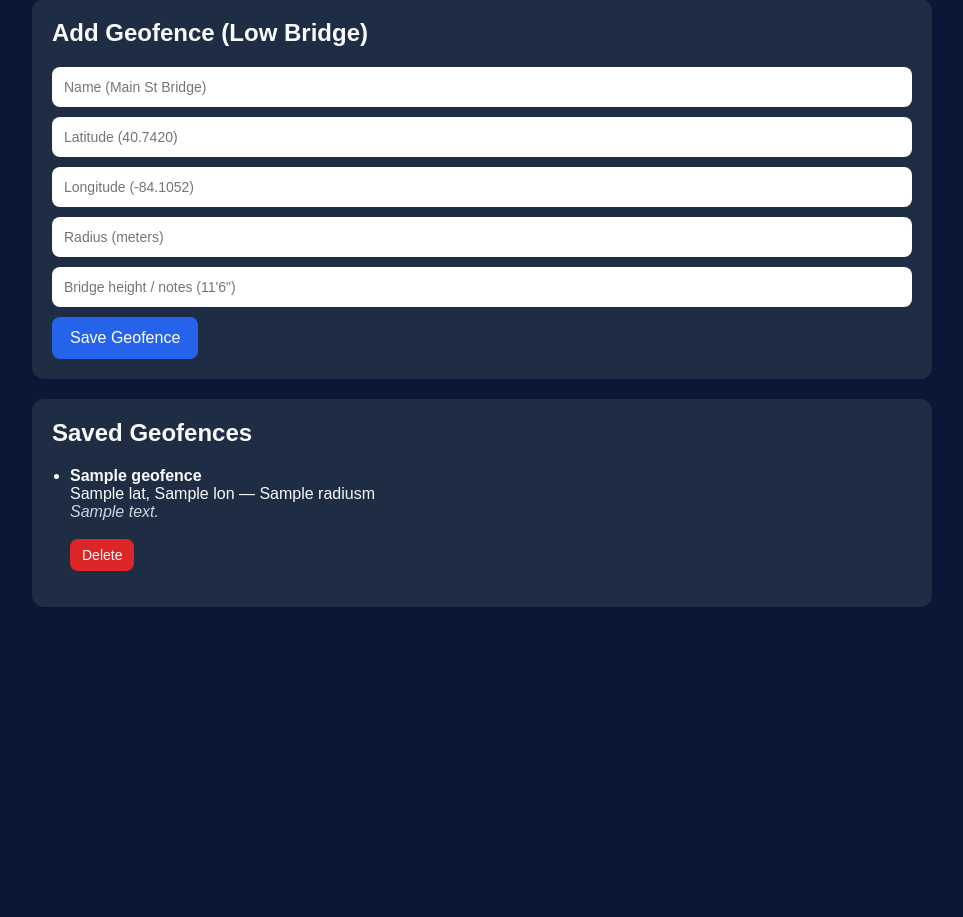
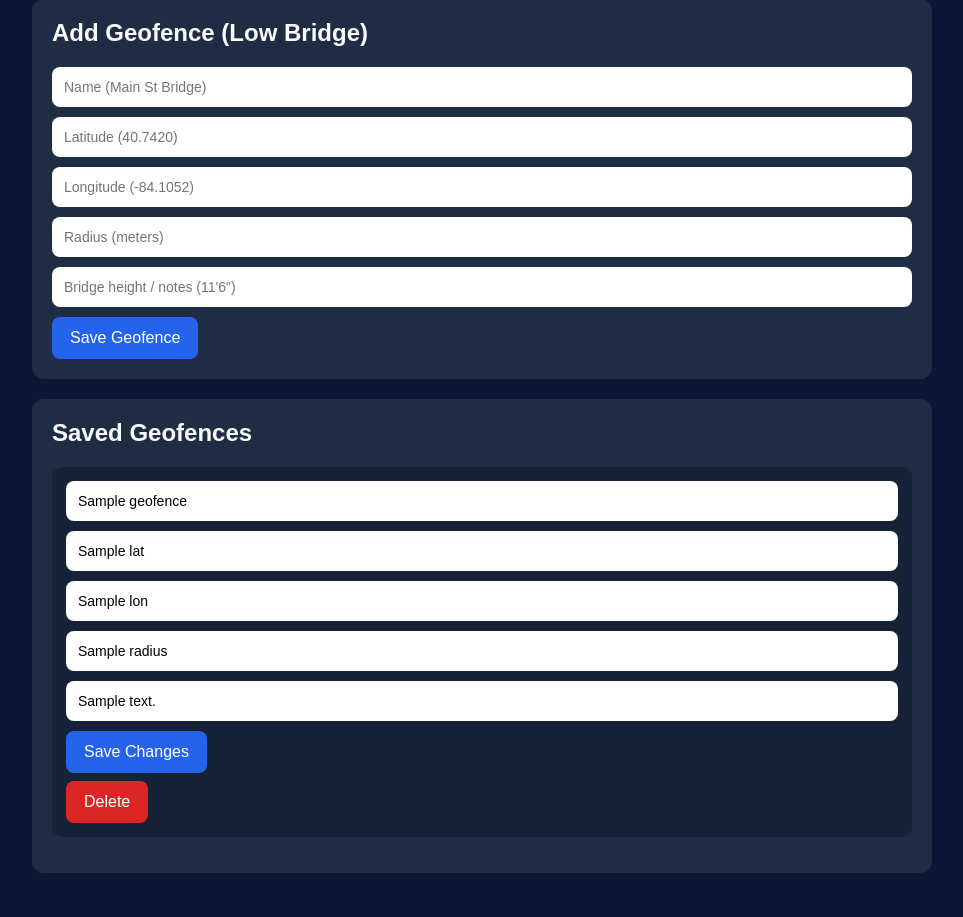
Before and after one commit to aservetech/bus-edge, a FastAPI app: template templates/dashboard.html in a window 1280 px wide. Shown: the part 331-1248 px from the top of the page, without its empty margins (158-1121 px from the left). Before the commit the page ends 938 px from the top, so only its background shows below. Run offline with FastAPI, Linux system fonts and the light colour scheme; the template is opened without the code that fills it: most values are stand-ins (such as "Sample title", 1, 10 or a date in 2020).

Commit message:
Update dashboard.html

```diff
--- a/templates/dashboard.html
+++ b/templates/dashboard.html
@@ -52,7 +52,6 @@
             margin-bottom: 20px;
             font-size: 18px;
             font-weight: bold;
-            transition: all 0.2s ease-in-out;
         }
 
         .alert-active {
@@ -83,6 +82,7 @@
             border-radius: 8px;
             font-size: 16px;
             cursor: pointer;
+            margin-right: 8px;
         }
 
         button:hover {
@@ -91,9 +91,6 @@
 
         .delete-btn {
             background: #dc2626;
-            padding: 8px 12px;
-            font-size: 14px;
-            margin-top: 10px;
         }
 
         .delete-btn:hover {
@@ -111,16 +108,16 @@
         }
 
         ul {
-            padding-left: 18px;
+            padding-left: 0;
             margin: 0;
+            list-style: none;
         }
 
         li {
+            background: #162238;
+            border-radius: 10px;
+            padding: 14px;
             margin-bottom: 16px;
-        }
-
-        em {
-            color: #cbd5e1;
         }
 
         .empty {
@@ -140,9 +137,6 @@
     <div class="container">
         <h1>Bus Edge Dashboard</h1>
 
-        <!-- ========================= -->
-        <!-- ALERT STATUS SECTION -->
-        <!-- ========================= -->
         <div
             id="alertBox"
             class="alert-box {% if alert_active %}alert-active{% else %}alert-clear{% endif %}"
@@ -156,9 +150,6 @@
             </span>
         </div>
 
-        <!-- ========================= -->
-        <!-- DEVICE STATUS SECTION -->
-        <!-- ========================= -->
         <div class="card">
             <div class="grid">
                 <div>
@@ -185,9 +176,6 @@
             </div>
         </div>
 
-        <!-- ========================= -->
-        <!-- ADD GEOFENCE SECTION -->
-        <!-- ========================= -->
         <div class="card">
             <h2>Add Geofence (Low Bridge)</h2>
             <form method="post" action="/add-geofence">
@@ -200,20 +188,24 @@
             </form>
         </div>
 
-        <!-- ========================= -->
-        <!-- SAVED GEOFENCES SECTION -->
-        <!-- ========================= -->
         <div class="card">
             <h2>Saved Geofences</h2>
+
             {% if geofences %}
                 <ul>
                     {% for g in geofences %}
                         <li>
-                            <strong>{{ g["name"] }}</strong><br>
-                            {{ g["lat"] }}, {{ g["lon"] }} — {{ g["radius"] }}m<br>
-                            {% if g["note"] %}
-                                <em>{{ g["note"] }}</em><br>
-                            {% endif %}
+                            <form method="post" action="/edit-geofence">
+                                <input type="hidden" name="original_name" value="{{ g['name'] }}">
+
+                                <input name="name" value="{{ g['name'] }}" required>
+                                <input name="lat" value="{{ g['lat'] }}" required>
+                                <input name="lon" value="{{ g['lon'] }}" required>
+                                <input name="radius" value="{{ g['radius'] }}" required>
+                                <input name="note" value="{{ g['note'] }}">
+
+                                <button type="submit">Save Changes</button>
+                            </form>
 
                             <div class="geofence-actions">
                                 <form method="post" action="/delete-geofence" class="inline-form">
@@ -237,9 +229,6 @@
     </div>
 
     <script>
-        // =========================
-        // ALERT STATUS LIVE UPDATE
-        // =========================
         async function refreshAlertStatus() {
             try {
                 const response = await fetch("/alert-status");
@@ -262,9 +251,6 @@
             }
         }
 
-        // =========================
-        // OUTPUT STATUS LIVE UPDATE
-        // =========================
         async function refreshOutputStatus() {
             try {
                 const response = await fetch("/output-status");
```
